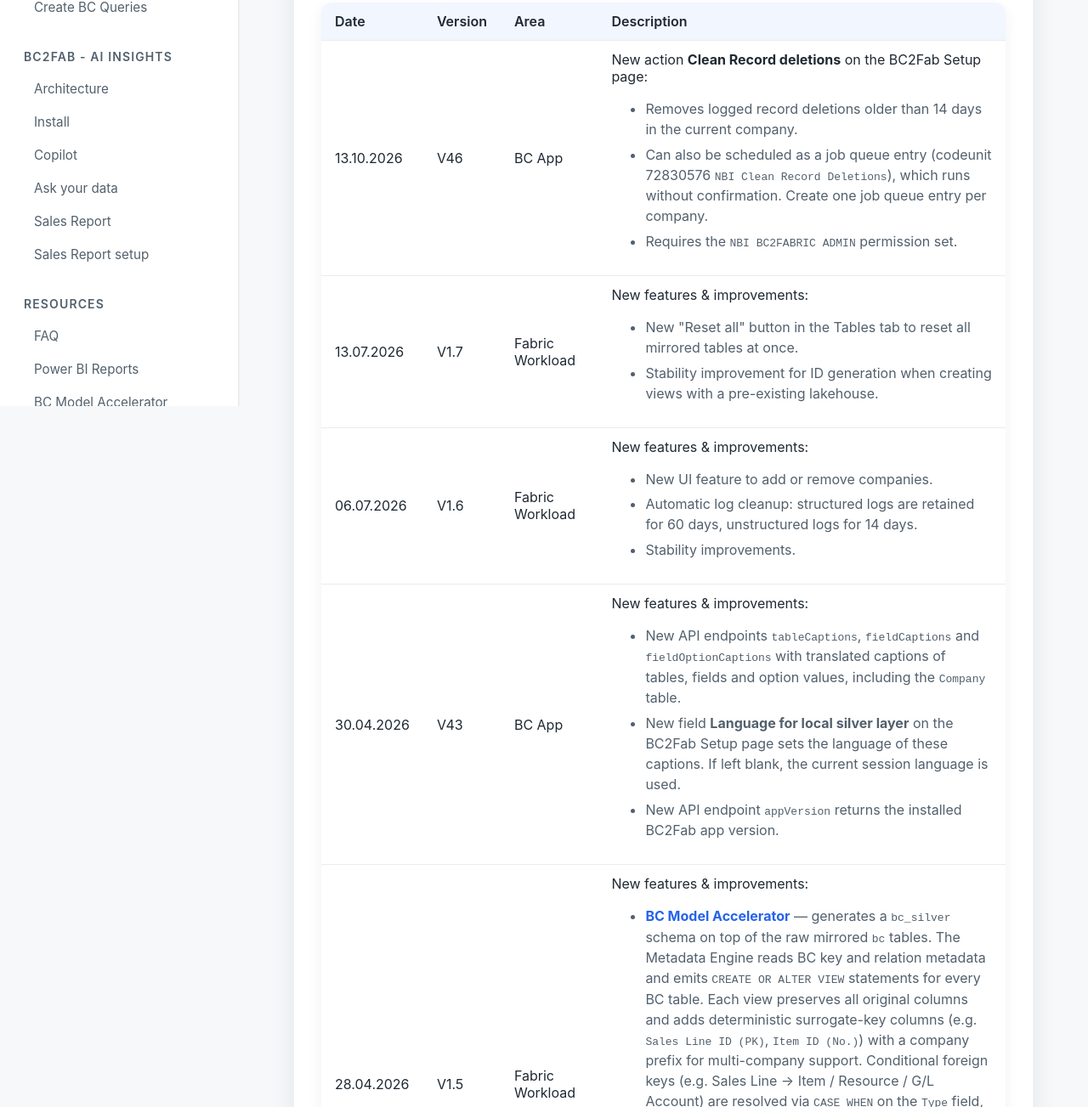
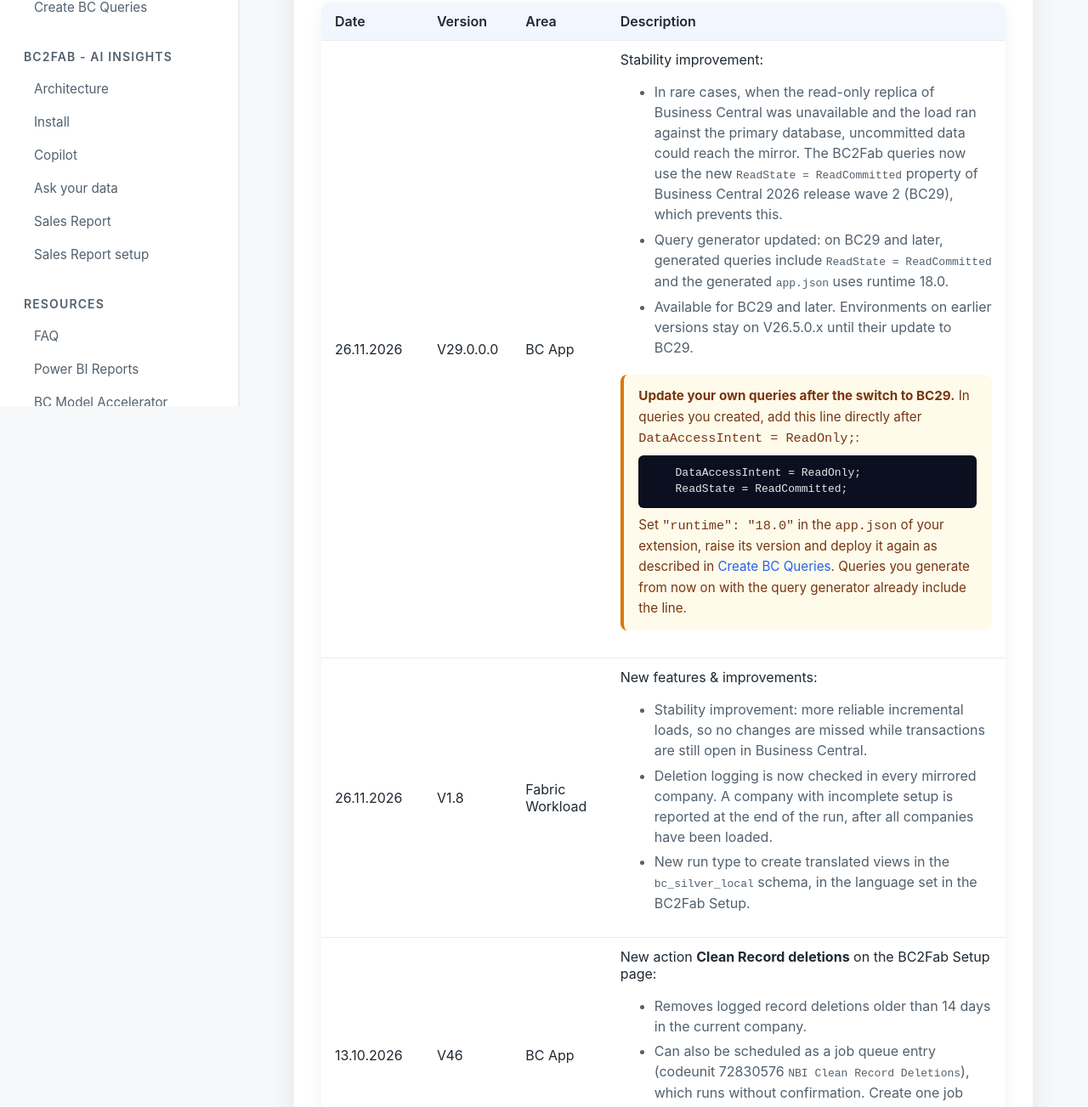
Before and after one commit to navida-Informationssysteme/bc2fabric.github.io, a plain HTML site: page guides/changelog.html in a window 1280 px wide. Shown: the part 378-1681 px from the top of the page at 85% size. Drawn offline with Linux system fonts and the light colour scheme.

Commit message:
changelog: BC App V29.0.0.0 and Fabric Workload V1.8
- BC App V29.0.0.0: ReadState = ReadCommitted on the BC2Fab queries (BC29+),
  query generator update, how to update own queries after the switch to BC29
- Fabric Workload V1.8: incremental load stability, deletion logging check
  per company, translated views in bc_silver_local

Co-Authored-By: Claude Opus 5.5 <noreply@anthropic.com>

```diff
--- a/guides/changelog.html
+++ b/guides/changelog.html
@@ -9,6 +9,23 @@
     <link rel="icon" type="image/x-icon" sizes="any" href="https://www.navida.eu/favicon.ico" />
     <link rel="shortcut icon" href="https://www.navida.eu/favicon.ico" />
     <link rel="stylesheet" href="../assets/css/styles.css" />
+    <style>
+      .code-pre{
+        margin:8px 0;
+        padding:12px;
+        background:#0b1020;
+        color:#e5e7eb;
+        overflow:auto;
+        font-size:13px;
+        line-height:1.45;
+        border-radius:6px;
+      }
+      .code-pre code{
+        background:none;
+        color:inherit;
+        padding:0;
+      }
+    </style>
   </head>
   <body>
     <button
@@ -132,6 +149,63 @@
               </tr>
             </thead>
             <tbody>
+              <tr>
+                <td>26.11.2026</td>
+                <td>V29.0.0.0</td>
+                <td>BC App</td>
+                <td>
+                  Stability improvement:
+                  <ul>
+                    <li>
+                      In rare cases, when the read-only replica of Business Central was unavailable and
+                      the load ran against the primary database, uncommitted data could reach the mirror.
+                      The BC2Fab queries now use the new <code>ReadState = ReadCommitted</code> property
+                      of Business Central 2026 release wave 2 (BC29), which prevents this.
+                    </li>
+                    <li>
+                      Query generator updated: on BC29 and later, generated queries include
+                      <code>ReadState = ReadCommitted</code> and the generated <code>app.json</code> uses
+                      runtime 18.0.
+                    </li>
+                    <li>
+                      Available for BC29 and later. Environments on earlier versions stay on V26.5.0.x
+                      until their update to BC29.
+                    </li>                  </ul>
+                  <div class="callout callout-warning">
+                    <strong>Update your own queries after the switch to BC29.</strong>
+                    In queries you created, add this line directly after
+                    <code>DataAccessIntent = ReadOnly;</code>:
+                    <pre class="code-pre"><code>    DataAccessIntent = ReadOnly;
+    ReadState = ReadCommitted;</code></pre>
+                    Set <code>"runtime": "18.0"</code> in the <code>app.json</code> of your extension,
+                    raise its version and deploy it again as described in
+                    <a href="create-bc-queries.html">Create BC Queries</a>. Queries you generate from
+                    now on with the query generator already include the line.
+                  </div>
+                </td>
+              </tr>
+              <tr>
+                <td>26.11.2026</td>
+                <td>V1.8</td>
+                <td>Fabric Workload</td>
+                <td>
+                  New features &amp; improvements:
+                  <ul>
+                    <li>
+                      Stability improvement: more reliable incremental loads, so no changes are missed
+                      while transactions are still open in Business Central.
+                    </li>
+                    <li>
+                      Deletion logging is now checked in every mirrored company. A company with incomplete
+                      setup is reported at the end of the run, after all companies have been loaded.
+                    </li>
+                    <li>
+                      New run type to create translated views in the <code>bc_silver_local</code> schema,
+                      in the language set in the BC2Fab Setup.
+                    </li>
+                  </ul>
+                </td>
+              </tr>
               <tr>
                 <td>13.10.2026</td>
                 <td>V46</td>
```
